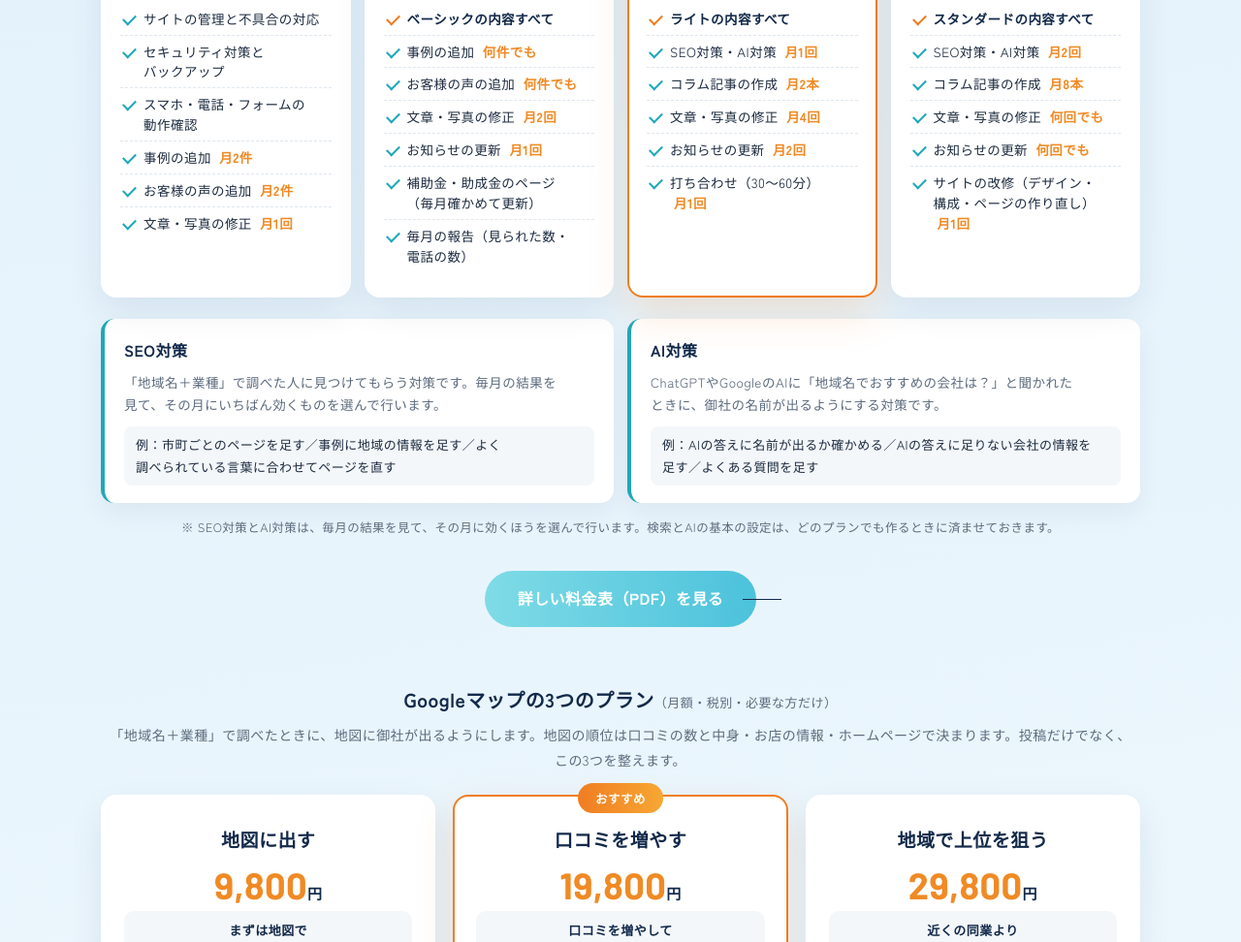
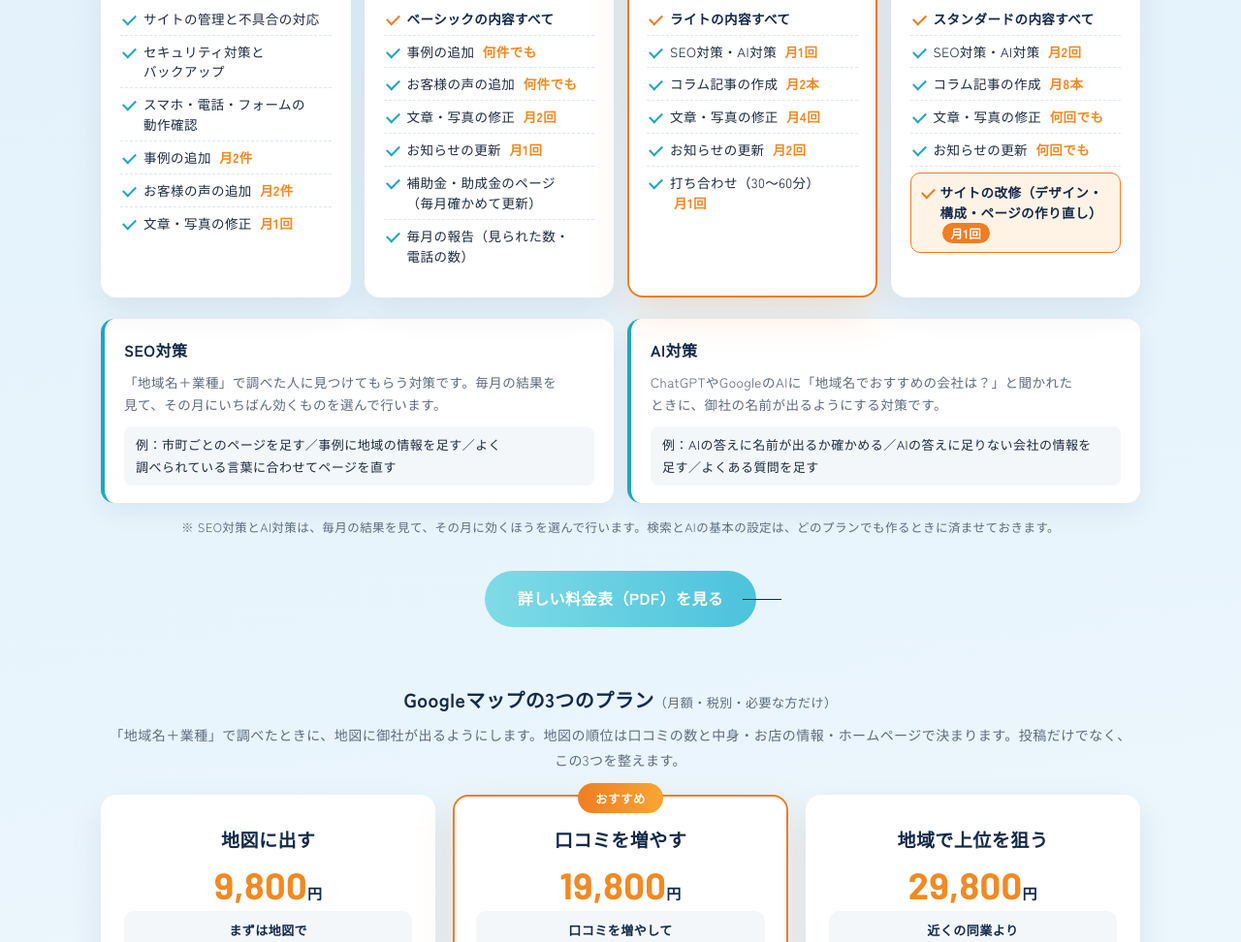
Before and after one commit to bunkai-official/bunkai-official.github.io, a plain HTML site: page index.html in a window 1280 px wide. Shown: the part 9285-10257 px from the top of the page at 97% size. Drawn offline with Linux system fonts and the light colour scheme; a web font is replaced by a local one.

Commit message:
更新 2026-11-15

```diff
--- a/index.html
+++ b/index.html
@@ -314,6 +314,9 @@
   .plan li::before { content: ""; position: absolute; left: 3px; top: 12px; width: 11px; height: 6px; border-left: 2px solid var(--cy-d); border-bottom: 2px solid var(--cy-d); transform: rotate(-45deg); }
   .plan li.inh { font-weight: 700; color: var(--nv); }
   .plan li.inh::before { border-color: var(--or1); }
+  .plan li.hl { margin-top: 6px; padding: 9px 10px 9px 30px; background: #fff3e6; border: 1.5px solid var(--or1); border-radius: 10px; font-weight: 700; color: var(--nv); }
+  .plan li.hl::before { left: 11px; top: 15px; border-color: var(--or1); }
+  .plan li.hl b.v { display: inline-block; margin-left: 2px; padding: 1px 9px; border-radius: 999px; background: var(--or1); color: #fff; font-size: 12.5px; }
   .plan li b.v { color: var(--or); font-weight: 900; white-space: nowrap; margin-left: 4px; }
   .seoai { display: grid; grid-template-columns: 1fr 1fr; gap: 14px; margin: 22px auto 0; max-width: 1080px; }
   .seoai > div { background: #fff; border-radius: 14px; padding: 18px 20px; box-shadow: 0 10px 26px rgba(18,41,74,.06); border-left: 4px solid var(--cy-d); }
@@ -951,7 +954,7 @@
             <li>コラム記事の<wbr>作成 <b class="v">月8本</b></li>
             <li>文章・写真の<wbr>修正 <b class="v">何回でも</b></li>
             <li>お知らせの<wbr>更新 <b class="v">何回でも</b></li>
-            <li>サイトの<wbr>改修<wbr><span class="kj">（デ</span>ザイン・構成・ページの<wbr>作り直<span class="kj">し）</span> <b class="v">月1回</b></li>
+            <li class="hl">サイトの<wbr>改修<wbr><span class="kj">（デ</span>ザイン・構成・ページの<wbr>作り直<span class="kj">し）</span> <b class="v">月1回</b></li>
           </ul>
         </div>
       </div>
```
Also changed, not shown: 1 other file.
